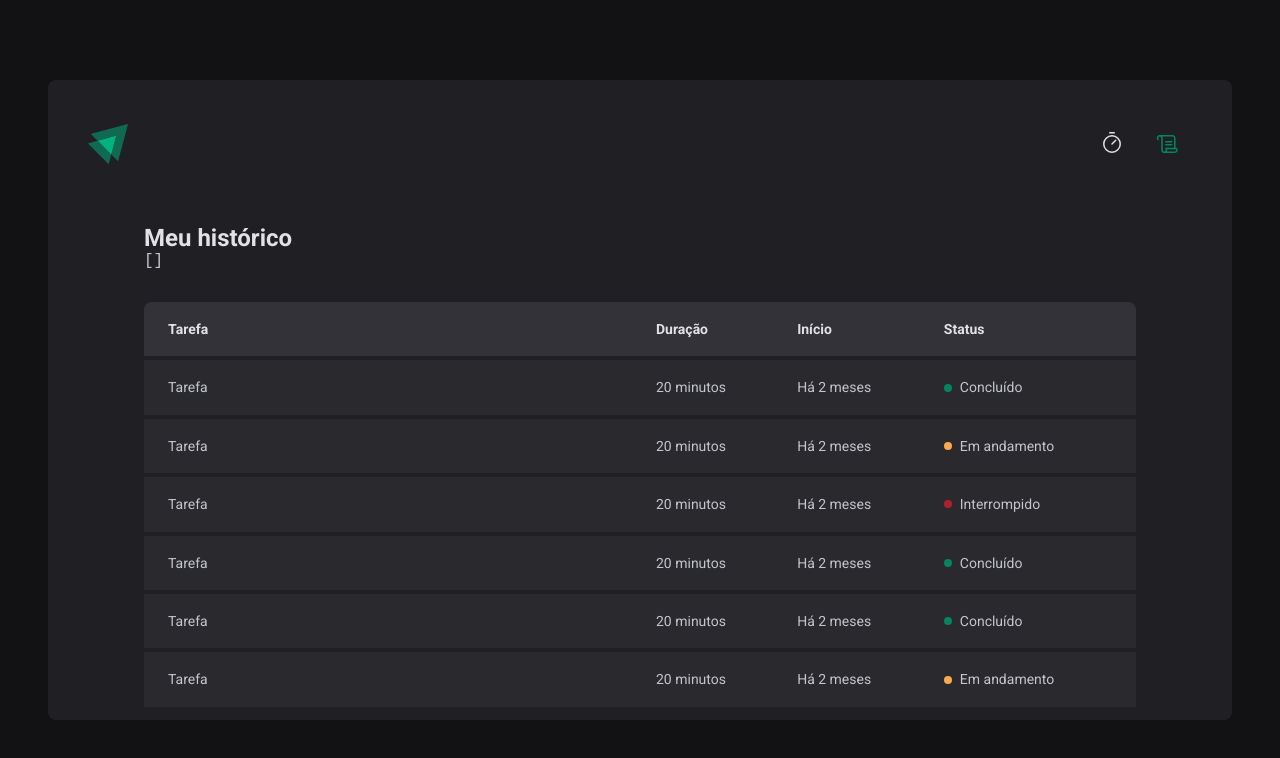
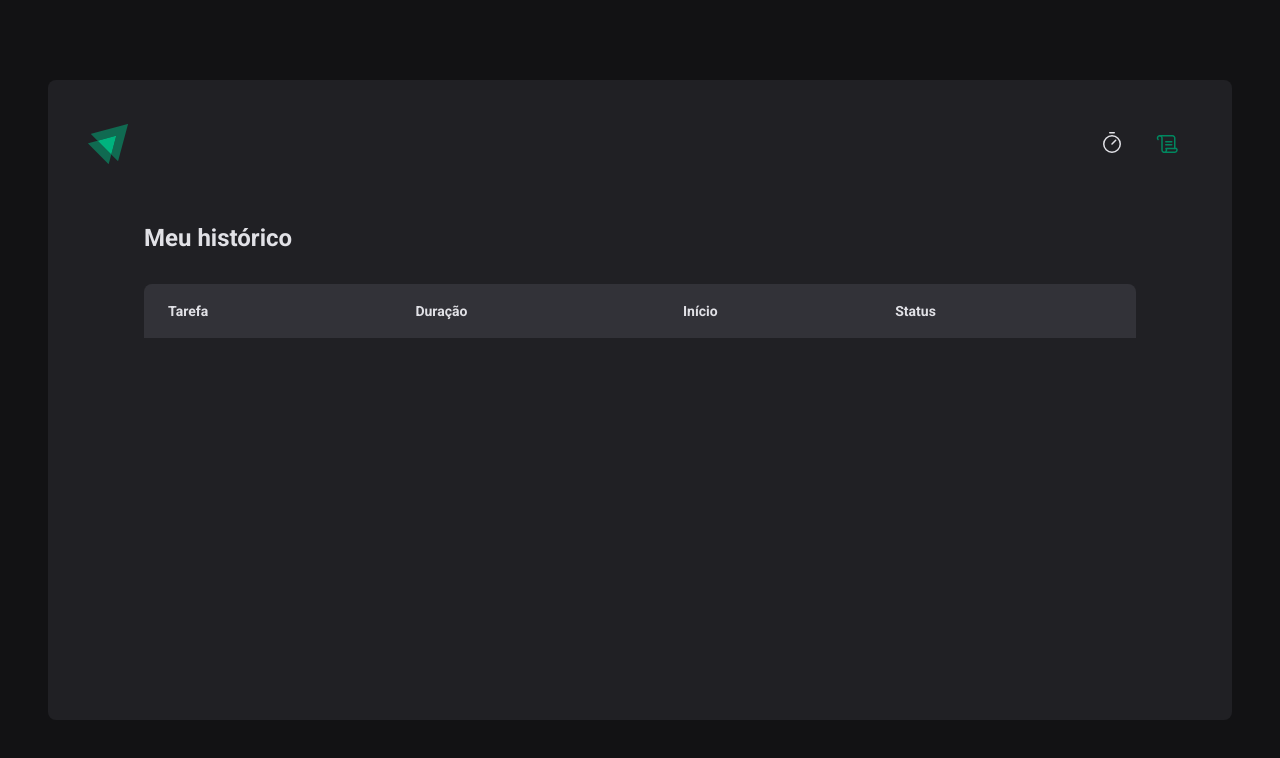
Before and after one commit to brunofariasdeo/tomato, a React (Vite) app: page /history in a window 1280 px wide. Shown: the top 758 px of the page. Built offline with nearby package versions, Linux system fonts and the light colour scheme.

Commit message:
List tasks in History page dynamically

```diff
--- a/src/pages/History/index.tsx
+++ b/src/pages/History/index.tsx
@@ -1,3 +1,5 @@
+import { formatDistanceToNow } from 'date-fns'
+import ptBR from 'date-fns/locale/pt-BR'
 import { useContext } from 'react'
 import { CyclesContext } from '../../contexts/CyclesContext'
 import { HistoryContainer, HistoryList, Status } from './styles'
@@ -8,8 +10,6 @@
   return (
     <HistoryContainer>
       <h1>Meu histórico</h1>
-
-      <pre>{JSON.stringify(cycles, null, 2)}</pre>
 
       <HistoryList>
         <table>
@@ -22,54 +22,33 @@
             </tr>
           </thead>
           <tbody>
-            <tr>
-              <td>Tarefa</td>
-              <td>20 minutos</td>
-              <td>Há 2 meses</td>
-              <td>
-                <Status statusColor="green">Concluído</Status>
-              </td>
-            </tr>
-            <tr>
-              <td>Tarefa</td>
-              <td>20 minutos</td>
-              <td>Há 2 meses</td>
-              <td>
-                <Status statusColor="yellow">Em andamento</Status>
-              </td>
-            </tr>
-            <tr>
-              <td>Tarefa</td>
-              <td>20 minutos</td>
-              <td>Há 2 meses</td>
-              <td>
-                <Status statusColor="red">Interrompido</Status>
-              </td>
-            </tr>
-            <tr>
-              <td>Tarefa</td>
-              <td>20 minutos</td>
-              <td>Há 2 meses</td>
-              <td>
-                <Status statusColor="green">Concluído</Status>
-              </td>
-            </tr>
-            <tr>
-              <td>Tarefa</td>
-              <td>20 minutos</td>
-              <td>Há 2 meses</td>
-              <td>
-                <Status statusColor="green">Concluído</Status>
-              </td>
-            </tr>
-            <tr>
-              <td>Tarefa</td>
-              <td>20 minutos</td>
-              <td>Há 2 meses</td>
-              <td>
-                <Status statusColor="yellow">Em andamento</Status>
-              </td>
-            </tr>
+            {cycles.map((cycle) => {
+              return (
+                <tr key={cycle.id}>
+                  <td>{cycle.task}</td>
+                  <td>{cycle.minutesAmount} minutos</td>
+                  <td>
+                    {formatDistanceToNow(cycle.startDate, {
+                      addSuffix: true,
+                      locale: ptBR,
+                    })}
+                  </td>
+                  <td>
+                    {cycle.finishedDate && (
+                      <Status statusColor="green">Concluído</Status>
+                    )}
+
+                    {cycle.interruptedDate && (
+                      <Status statusColor="red">Interrompido</Status>
+                    )}
+
+                    {!cycle.finishedDate && !cycle.interruptedDate && (
+                      <Status statusColor="yellow">Em andamento</Status>
+                    )}
+                  </td>
+                </tr>
+              )
+            })}
           </tbody>
         </table>
       </HistoryList>
--- a/src/pages/Home/components/NewCycleForm/index.tsx
+++ b/src/pages/Home/components/NewCycleForm/index.tsx
@@ -30,7 +30,7 @@
         id="minutesAmount"
         placeholder="00"
         step={5}
-        min={1}
+        min={5}
         max={60}
         {...register('minutesAmount', { valueAsNumber: true })}
       />
```
